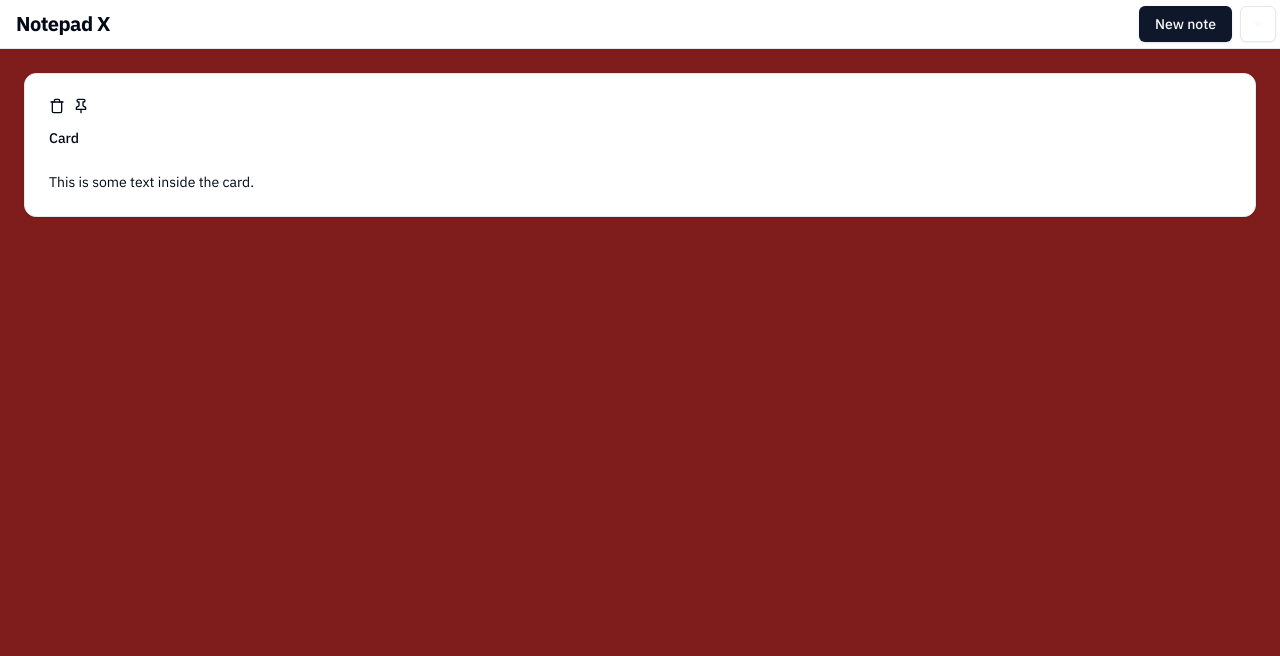
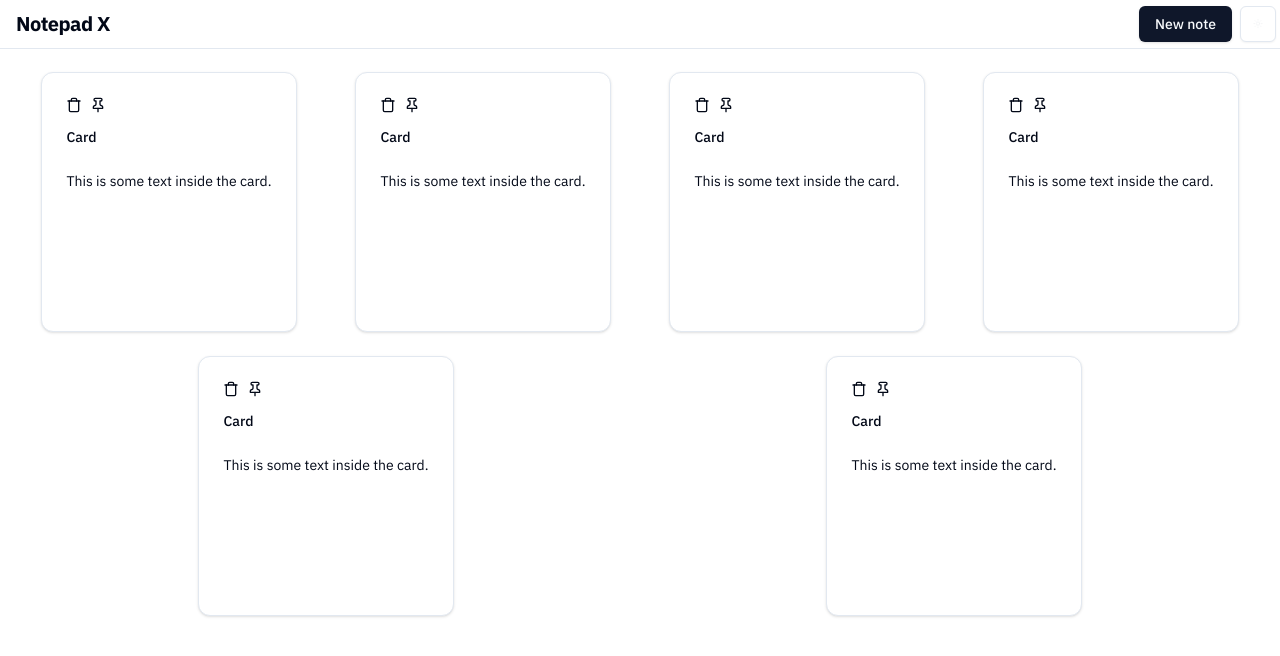
Before and after one commit to pro-khar/numinous, a React (Vite) app: page / in a window 1280 px wide. Shown: the top 656 px of the page. Built offline with nearby package versions, Linux system fonts and the light colour scheme.

Commit message:
card grid fix

```diff
--- a/package.json
+++ b/package.json
@@ -15,6 +15,7 @@
     "@radix-ui/react-dropdown-menu": "^2.0.6",
     "@radix-ui/react-icons": "^1.3.0",
     "@radix-ui/react-menubar": "^1.0.4",
+    "@radix-ui/react-scroll-area": "^1.0.5",
     "@radix-ui/react-slot": "^1.0.2",
     "@radix-ui/react-tooltip": "^1.0.7",
     "class-variance-authority": "^0.7.0",
--- a/src/App.tsx
+++ b/src/App.tsx
@@ -14,6 +14,7 @@
 import { Textarea } from "./components/ui/textarea";
 import { NotesProvider } from "./context/noteContext";
 import NoteItems from "./components/noteItems";
+import { ScrollArea } from "./components/ui/scroll-area";
 
 function App() {
   //popup-functionality
@@ -74,8 +75,8 @@
         {/* INPUT AND TOP-BAR */}
         <div className="bg-background h-screen text-gray-100">
           <div
-            id="header"
-            className=" h-10 py-6 border border-t-0 border-x-0 border-border flex items-center"
+            id="top-bar"
+            className=" h-10 py-6 border border-t-0 border-x-0 border-border flex items-center fixed w-full z-10 bg-background"
           >
             <p className="font-bold tracking-tight text-xl relative w-full px-4 text-foreground">
               Notepad X
@@ -116,7 +117,9 @@
             <ThemeToggle />
           </div>
 
-          <NoteItems />
+          <ScrollArea className="pt-12">
+            <NoteItems />
+          </ScrollArea>
         </div>
       </ThemeProvider>
     </>
--- a/src/components/note-card.tsx
+++ b/src/components/note-card.tsx
@@ -2,7 +2,7 @@
 
 export function NoteCard() {
   return (
-    <Card>
+    <Card className="max-w-[260px] min-h-[260px]">
       <CardHeader className="flex gap-2">
         <div className="flex gap-2">
           <TrashIcon className="h-4 w-4 hover:text-red-500" />
--- a/src/components/noteItems.tsx
+++ b/src/components/noteItems.tsx
@@ -1,14 +1,18 @@
 import React from "react";
 import { NoteCard } from "./note-card";
+import { ScrollArea } from "./ui/scroll-area";
 
 function NoteItems() {
   return (
     <>
-      <div className="bg-red-900 h-full p-6">
-
-      <NoteCard/>
-
-
+      <div className="h-full p-6 flex gap-6 flex-wrap justify-around">
+        {/* Notecard element has to be rendered using map() or any other suitable function */}
+        <NoteCard />
+        <NoteCard />
+        <NoteCard />
+        <NoteCard />
+        <NoteCard />
+        <NoteCard />
       </div>
     </>
   );
--- /dev/null
+++ b/src/components/ui/scroll-area.tsx
@@ -0,0 +1,46 @@
+import * as React from "react"
+import * as ScrollAreaPrimitive from "@radix-ui/react-scroll-area"
+
+import { cn } from "@/lib/utils"
+
+const ScrollArea = React.forwardRef<
+  React.ElementRef<typeof ScrollAreaPrimitive.Root>,
+  React.ComponentPropsWithoutRef<typeof ScrollAreaPrimitive.Root>
+>(({ className, children, ...props }, ref) => (
+  <ScrollAreaPrimitive.Root
+    ref={ref}
+    className={cn("relative overflow-hidden", className)}
+    {...props}
+  >
+    <ScrollAreaPrimitive.Viewport className="h-full w-full rounded-[inherit]">
+      {children}
+    </ScrollAreaPrimitive.Viewport>
+    <ScrollBar />
+    <ScrollAreaPrimitive.Corner />
+  </ScrollAreaPrimitive.Root>
+))
+ScrollArea.displayName = ScrollAreaPrimitive.Root.displayName
+
+const ScrollBar = React.forwardRef<
+  React.ElementRef<typeof ScrollAreaPrimitive.ScrollAreaScrollbar>,
+  React.ComponentPropsWithoutRef<typeof ScrollAreaPrimitive.ScrollAreaScrollbar>
+>(({ className, orientation = "vertical", ...props }, ref) => (
+  <ScrollAreaPrimitive.ScrollAreaScrollbar
+    ref={ref}
+    orientation={orientation}
+    className={cn(
+      "flex touch-none select-none transition-colors",
+      orientation === "vertical" &&
+        "h-full w-2.5 border-l border-l-transparent p-[1px]",
+      orientation === "horizontal" &&
+        "h-2.5 flex-col border-t border-t-transparent p-[1px]",
+      className
+    )}
+    {...props}
+  >
+    <ScrollAreaPrimitive.ScrollAreaThumb className="relative flex-1 rounded-full bg-border" />
+  </ScrollAreaPrimitive.ScrollAreaScrollbar>
+))
+ScrollBar.displayName = ScrollAreaPrimitive.ScrollAreaScrollbar.displayName
+
+export { ScrollArea, ScrollBar }
```
Also changed, not shown: 1 other file (tests, documents, lock files or other folders).
